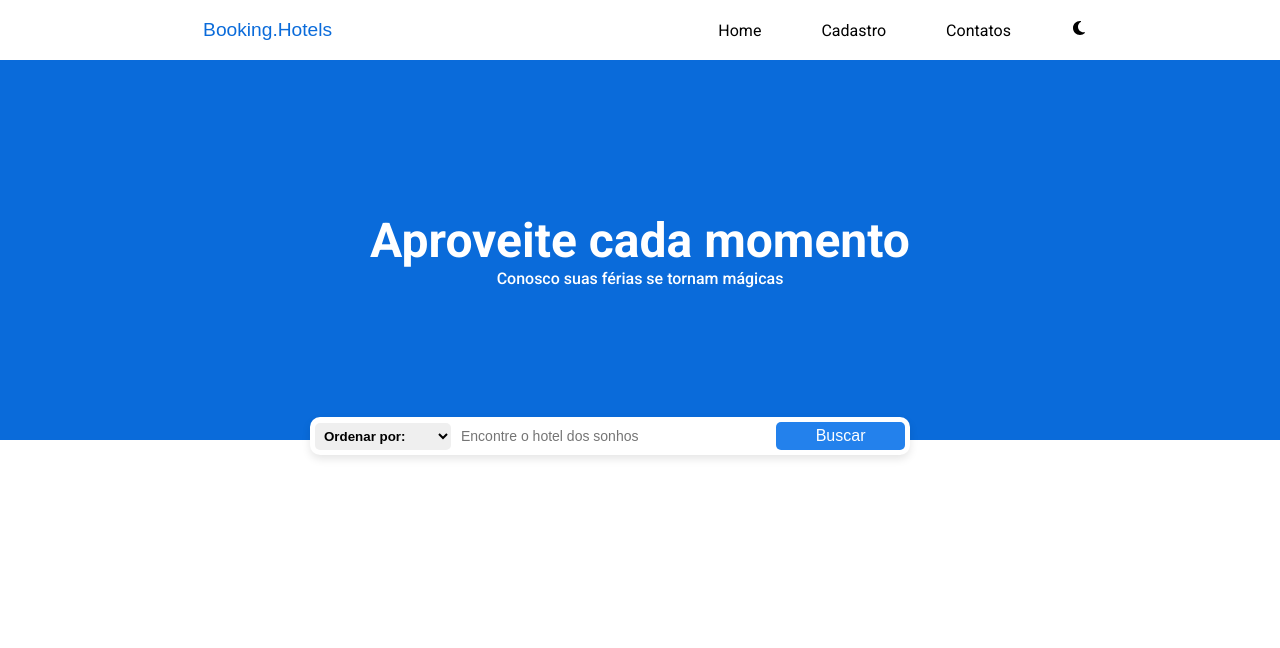
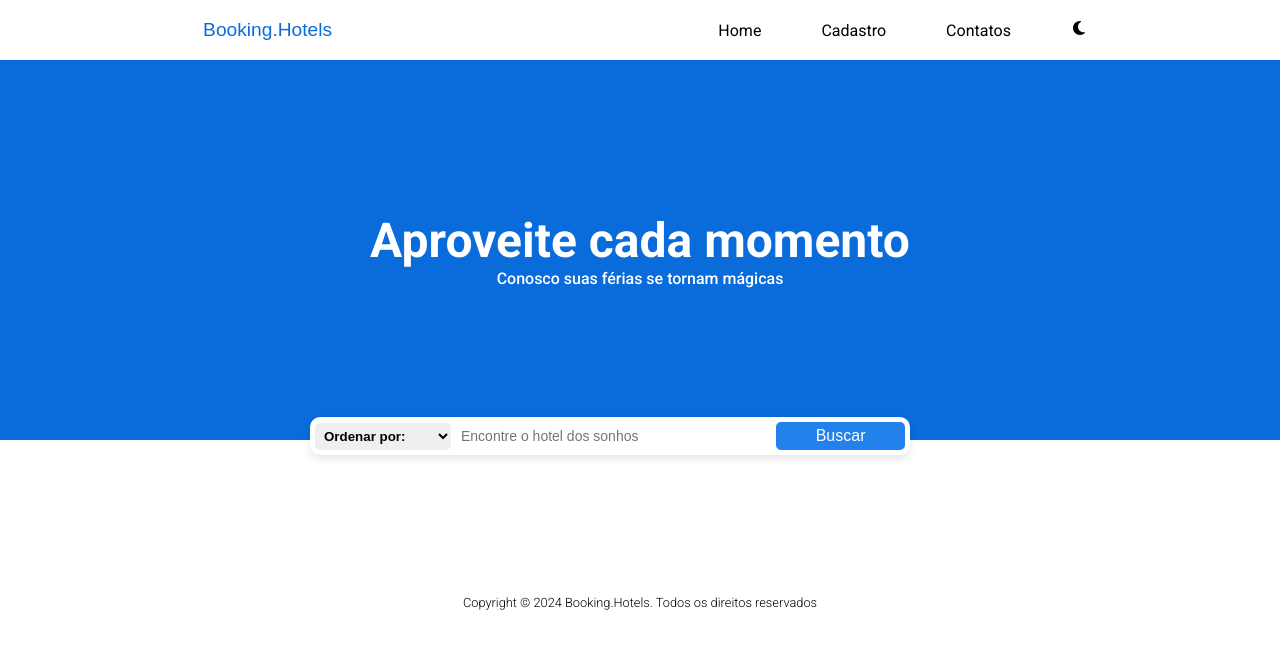
Before and after one commit to caiqueSanderson/at-react-fundamentals, a React (Vite) app: page / in a window 1280 px wide. Shown: the top 648 px of the page. Built offline with nearby package versions, Linux system fonts and the light colour scheme; a web font is replaced by a local one.

Commit message:
add footer

```diff
--- /dev/null
+++ b/src/AT/pages/Components/Footer/Footer.jsx
@@ -0,0 +1,9 @@
+import styles from "./styles.module.css";
+
+export default function Footer(props) {
+    return (
+        <footer className={`${styles.footer} ${props.isLightTheme ? styles.lightTheme : styles.darkTheme}`}>
+            <p>Copyright &copy; 2024 Booking.Hotels. Todos os direitos reservados</p>
+        </footer>
+    )
+}
--- /dev/null
+++ b/src/AT/pages/Components/Footer/styles.module.css
@@ -0,0 +1,24 @@
+.footer {
+    width: 100%;
+    height: 10vh;
+
+    display: flex;
+    flex-direction: column;
+    justify-content: flex-end;
+    align-items: center;
+
+    font-family: "Roboto", sans-serif;
+    font-weight: 300;
+    font-size: 0.8rem;
+    font-style: normal;
+
+    position: relative;
+}
+
+.lightTheme {
+    color: black;
+}
+
+.darkTheme {
+    color: white;
+}
--- a/src/AT/pages/Components/Modal/Modal.jsx
+++ b/src/AT/pages/Components/Modal/Modal.jsx
@@ -60,8 +60,8 @@ export default function CustomModal({ modalIsOpen, closeModal, id, title: initia
             return hotel;
         })
 
+        localStorage.setItem("@hotels", JSON.stringify(updatedHotels));
         setHotels(updatedHotels);
-        localStorage.setItem("@hotels", JSON.stringify(hotels));
 
         closeModal()
     }
--- a/src/AT/pages/Home/Home.jsx
+++ b/src/AT/pages/Home/Home.jsx
@@ -3,6 +3,7 @@ import { useState, useEffect } from "react";
 
 import Menu from "../Components/Menu/Menu";
 import Card from "../Components/Card/Card";
+import Footer from "../Components/Footer/Footer";
 
 import styles from "./styles.module.css";
 
@@ -42,11 +43,19 @@ export default function Home() {
         };
     };
 
-    useEffect(() => { restoredHotels(); }, []);
+    useEffect(() => {
+        restoredHotels();
+
+        window.addEventListener("storage", restoredHotels);
+        return () => {
+            window.removeEventListener('storage', restoredHotels);
+        };
+
+    }, []);
 
     return (
         <div className={isLightTheme ? styles.ligthTheme : styles.darkTheme}>
-            <Menu toggleTheme={toggleTheme} isLightTheme={isLightTheme}/>
+            <Menu toggleTheme={toggleTheme} isLightTheme={isLightTheme} />
             <section className={styles.welcome}>
                 <div className={styles.text}>
                     <h2 className={styles.slogan}>Aproveite cada momento</h2>
@@ -82,6 +91,7 @@ export default function Home() {
                 )
                 }
             </div>
+            <Footer isLightTheme={isLightTheme}/>
         </div>
     )
 }
--- a/src/AT/pages/Home/styles.module.css
+++ b/src/AT/pages/Home/styles.module.css
@@ -111,7 +111,7 @@
     display: grid;
     grid-template-columns: 1fr;
     gap: 30px;
-    margin-bottom: 20px;
+    padding-bottom: 5vh;
 }
 
 @media(min-width:600px) {
```
